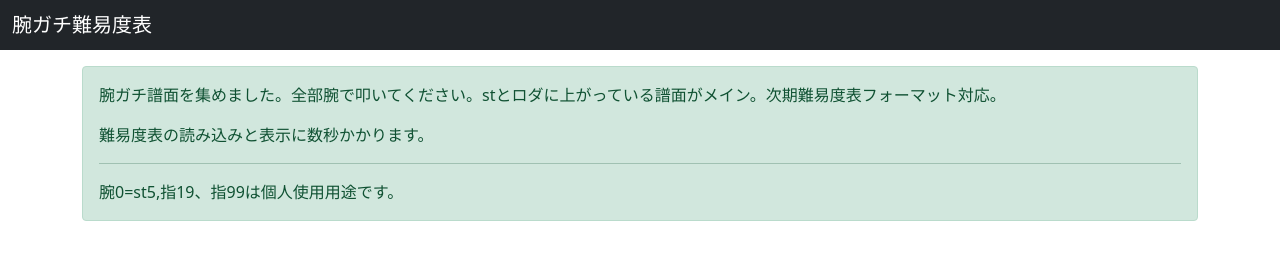
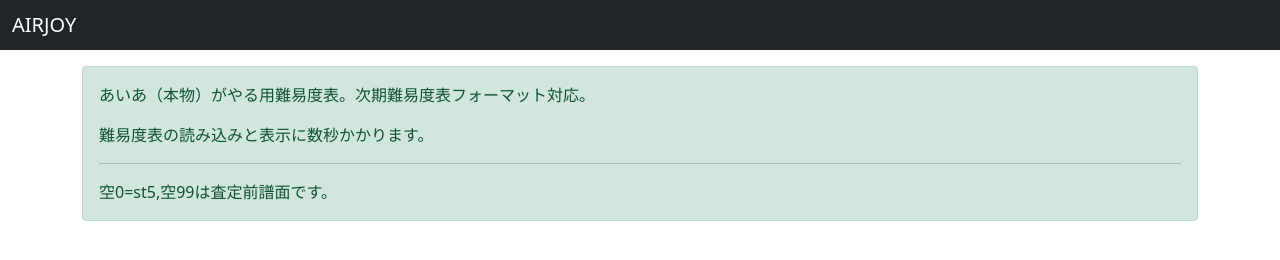
Before and after one commit to akaza2nd/AIRjoy, a plain HTML site: page index.html in a window 1280 px wide. Drawn offline with nearby package versions, Linux system fonts and the light colour scheme; no server answers.

Commit message:
Update index.html

```diff
--- a/index.html
+++ b/index.html
@@ -2,7 +2,7 @@
 <html lang="ja">
 
 <head>
-    <title>指ガチ難易度表</title>
+    <title>AIRJOY</title>
     <meta charset="UTF-8">
     <meta http-equiv="X-UA-Compatible" content="IE=edge">
     <meta name="viewport" content="width=device-width, initial-scale=1.0">
@@ -19,7 +19,7 @@
     <header class="mb-3">
         <nav class="navbar navbar-dark bg-dark">
             <div class="container-fluid">
-                <span class="navbar-brand mb-0 h1">腕ガチ難易度表</span>
+                <span class="navbar-brand mb-0 h1">AIRJOY</span>
             </div>
         </nav>
     </header>
@@ -27,10 +27,10 @@
     <div class="container">
 
         <div class="alert alert-success mb-3" role="alert">
-            <p>腕ガチ譜面を集めました。全部腕で叩いてください。stとロダに上がっている譜面がメイン。次期難易度表フォーマット対応。</p>
+            <p>あいあ（本物）がやる用難易度表。次期難易度表フォーマット対応。</p>
             <p>難易度表の読み込みと表示に数秒かかります。</p>
             <hr>
-            <p class="mb-0">腕0=st5,指19、指99は個人使用用途です。 </p>
+            <p class="mb-0">空0=st5,空99は査定前譜面です。 </p>
         </div>
 
 
```
